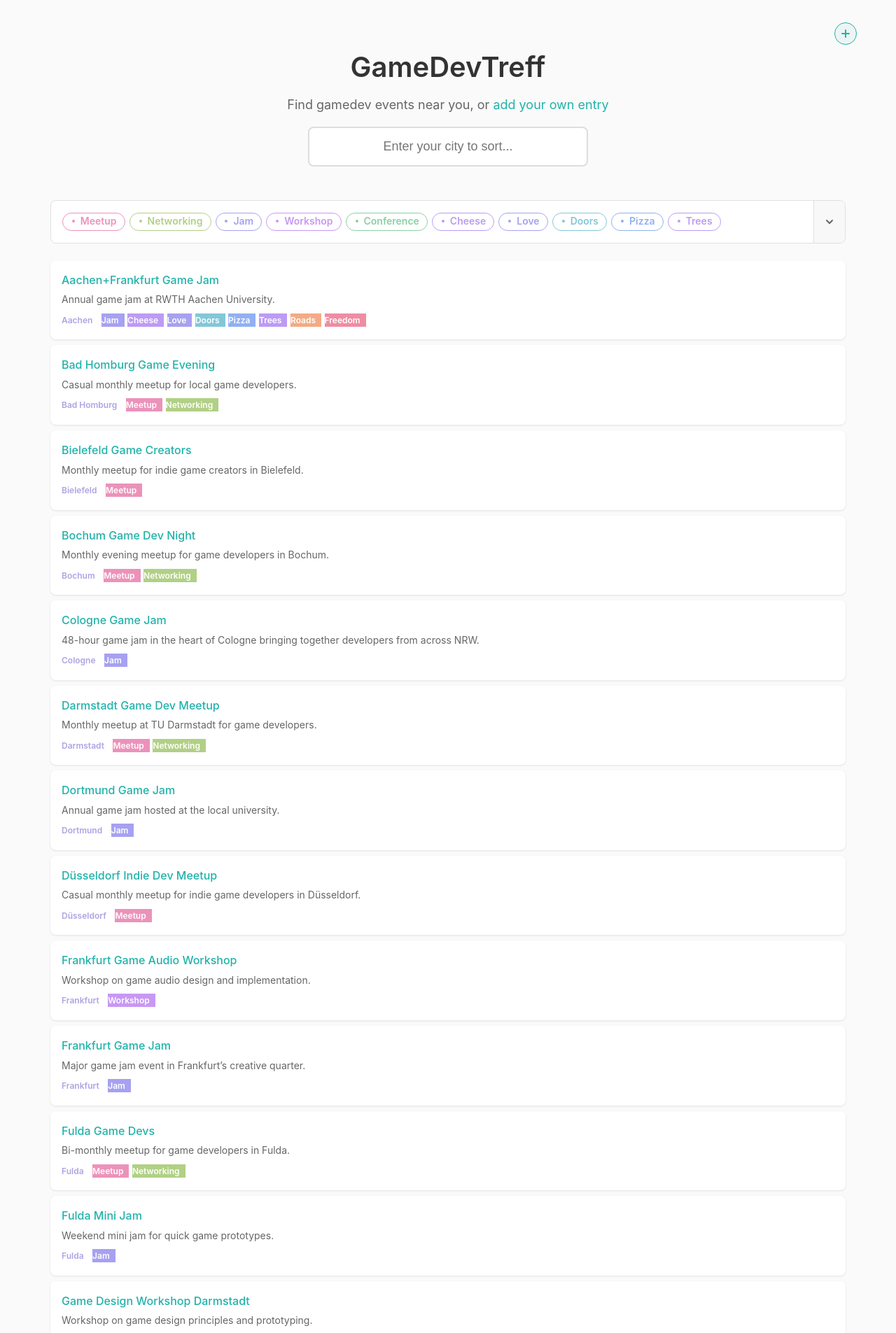
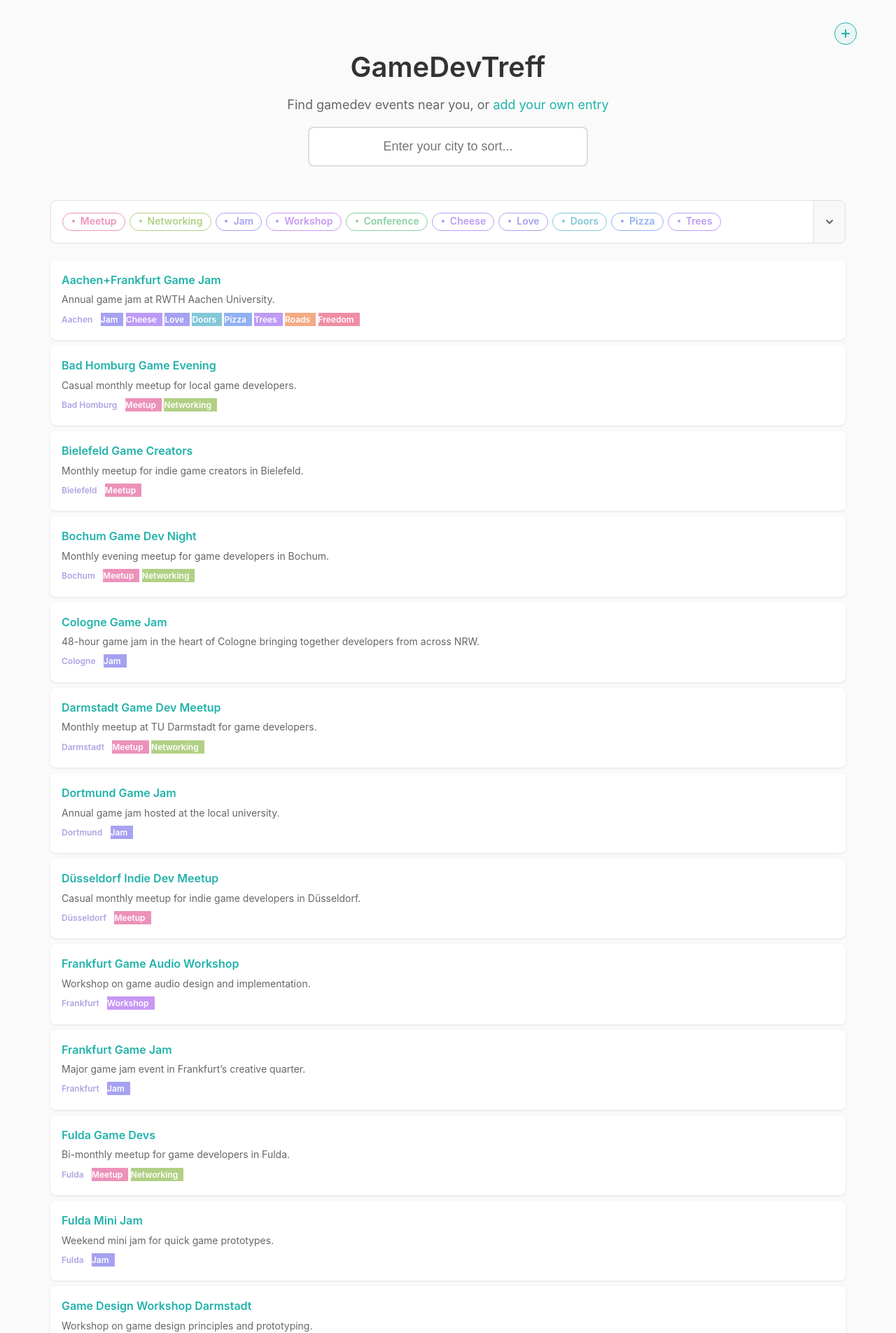
Before and after one commit to abregado/gamedev-index, a Jekyll site: the page built from index.html, in a window 1280 px wide. Shown: the top 1905 px of the page at 70% size. Built offline with Jekyll 4.4.1, drawn with Linux system fonts in a browser that asks for light colours.

Commit message:
Minor formatting changes
- Heading for entries is bold
- Line gaps in entry look more consistent
- Reduced gaps between multiple lines of tags (in list entries)

```diff
--- a/assets/css/style.css
+++ b/assets/css/style.css
@@ -374,7 +374,7 @@ body {
 
 .listing-name {
   color: #20b2aa;
-  font-weight: 500;
+  font-weight: 600;
 }
 
 .listing:hover .listing-name {
@@ -392,6 +392,8 @@ body {
 
 .listing-line-3 {
   display: inline;
+  font-size: 0.75rem;
+  margin: 0.17rem 0 0.27rem 0;
 }
 
 .listing-location {
```
